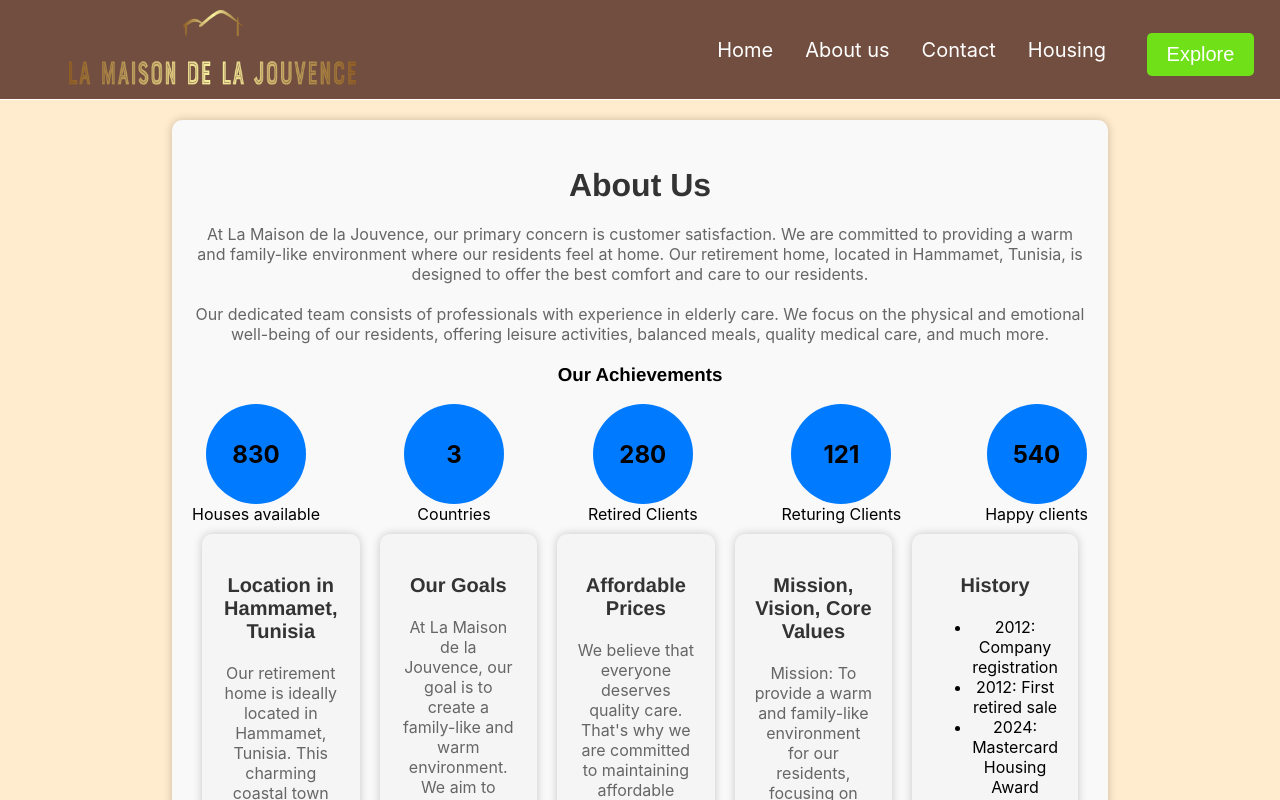
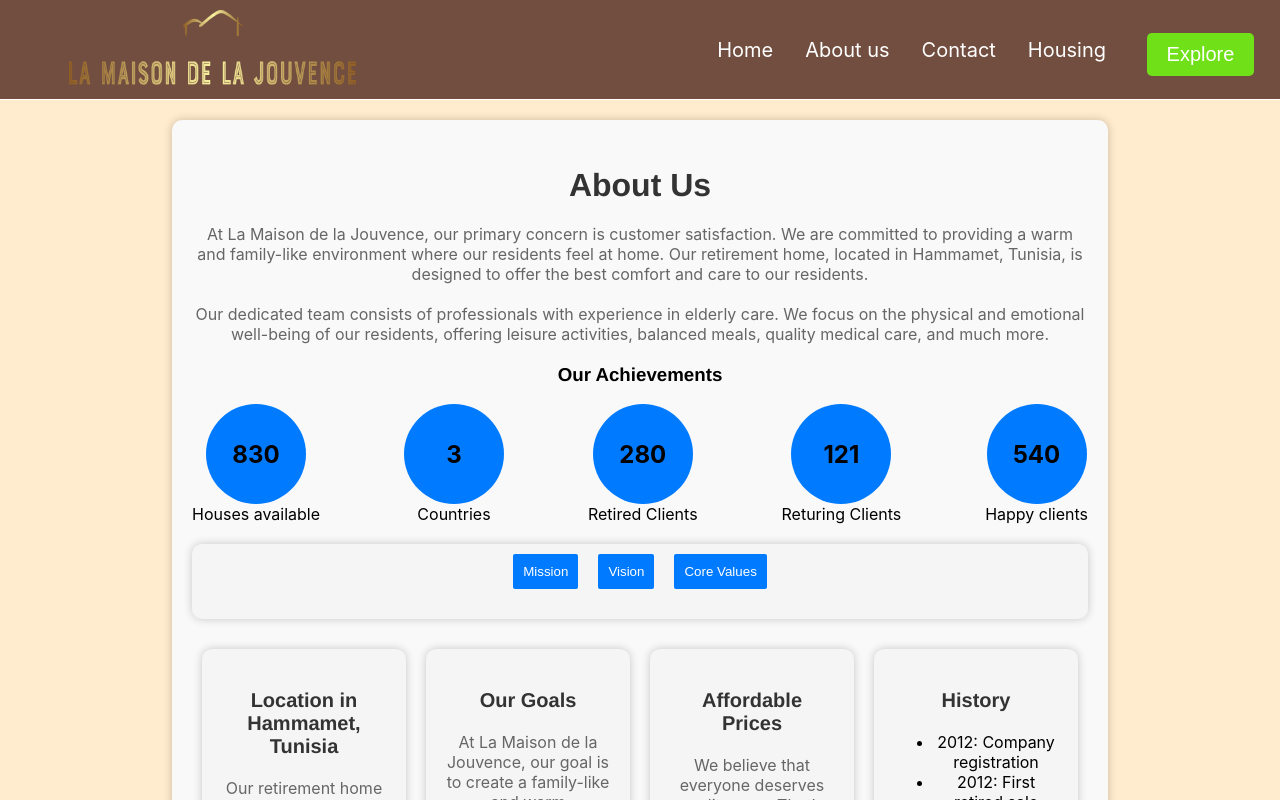
Before and after one commit to dhaker95/Portfolio-Project, a React (Create React App) app: page /about in a window 1280 px wide. Shown: the top 800 px of the page. Built offline with nearby package versions, Linux system fonts and the light colour scheme; a web font is replaced by a local one.

Commit message:
Mission, Vision. Core VAlues

```diff
--- a/src/screens/About/About.css
+++ b/src/screens/About/About.css
@@ -100,3 +100,66 @@ read-more-button {
     font-size: 16px;
     color: #666;
 }
+
+/* Add the following CSS to control content visibility on hover */
+.fancy-section {
+    background-color: #f5f5f5;
+    border-radius: 10px;
+    box-shadow: 0 0 10px rgba(0, 0, 0, 0.2);
+    margin: 20px 0;
+    padding: 10px;
+}
+
+.section-header {
+    display: flex;
+    justify-content: center;
+}
+
+.section-button {
+    background-color: #007BFF;
+    color: #fff;
+    border: none;
+    border-radius: 2px;
+    padding: 10px 10px;
+    cursor: pointer;
+    margin: 0 10px;
+    transition: background-color 0.3s;
+}
+
+.section-button:hover {
+    background-color: #0056b3;
+}
+
+.section-content {
+    display: flex;
+    flex-wrap: wrap;
+    justify-content: space-between;
+    margin-top: 20px;
+}
+
+.section-tab {
+    flex: 1;
+    padding: 20px;
+    background-color: #fff;
+    border-radius: 10px;
+    box-shadow: 0 0 10px rgba(0, 0, 0, 0.2);
+    display: none; /* Initially hide content */
+}
+
+/* Show content for specific buttons on hover */
+.section-button.mission:hover + .mission-content,
+.section-button.vision:hover + .vision-content,
+.section-button.core-values:hover + .core-values-content {
+    display: block;
+}
+
+.section-tab h3 {
+    font-size: 20px;
+    color: #333;
+    text-align: center;
+}
+
+.section-tab p {
+    font-size: 16px;
+    color: #666;
+}
--- a/src/screens/About/About.jsx
+++ b/src/screens/About/About.jsx
@@ -51,6 +51,28 @@ const About = () => {
                                 </div>
                             </div>
                         </section>
+                        <section className="fancy-section">
+    <div className="section-header">
+        <button className="section-button">Mission</button>
+        <button className="section-button">Vision</button>
+        <button className="section-button">Core Values</button>
+    </div>
+    <div className="section-content">
+        <div className="section-tab">
+            <h3>Mission</h3>
+            <p>To provide a warm and family-like environment for our residents, focusing on their well-being and happiness.</p>
+        </div>
+        <div className="section-tab">
+            <h3>Vision</h3>
+            <p>To be a leader in elderly care, creating fulfilling and memorable experiences.</p>
+        </div>
+        <div className="section-tab">
+            <h3>Core Values</h3>
+            <p>Compassion, Quality, Inclusivity.</p>
+        </div>
+    </div>
+</section>
+
                     <div className="sections">
                         <section>
                             <h3>Location in Hammamet, Tunisia</h3>
@@ -70,12 +92,7 @@ const About = () => {
                                 We believe that everyone deserves quality care. That's why we are committed to maintaining affordable rates for our residents. Our goal is to make our services accessible to all.
                             </p>
                         </section>
-                        <section>
-                            <h3>Mission, Vision, Core Values</h3>
-                            <p>Mission: To provide a warm and family-like environment for our residents, focusing on their well-being and happiness.</p>
-                            <p>Vision: To be a leader in elderly care, creating fulfilling and memorable experiences.</p>
-                            <p>Core Values: Compassion, Quality, Inclusivity.</p>
-                        </section>
+
                         <section>
                             <h3>History</h3>
                             <ul>
```
